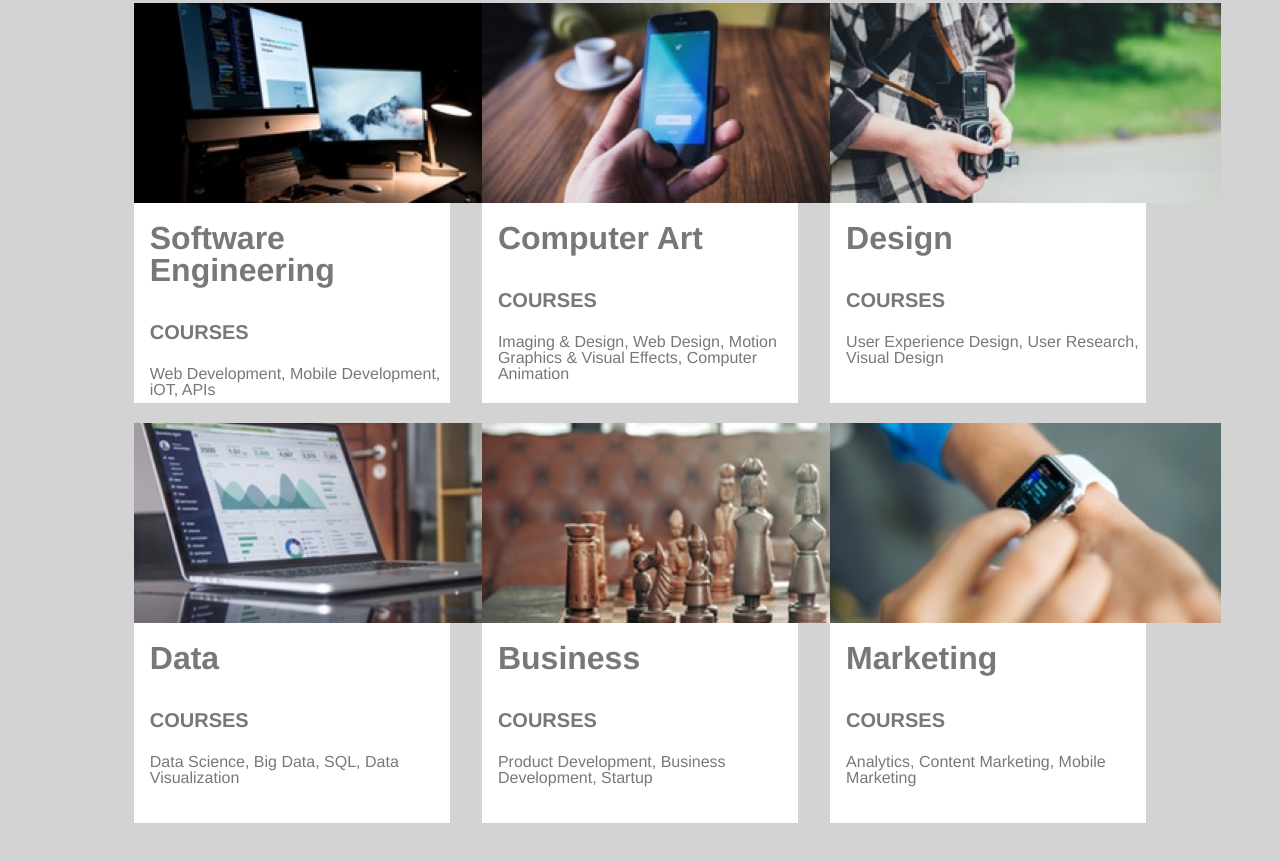
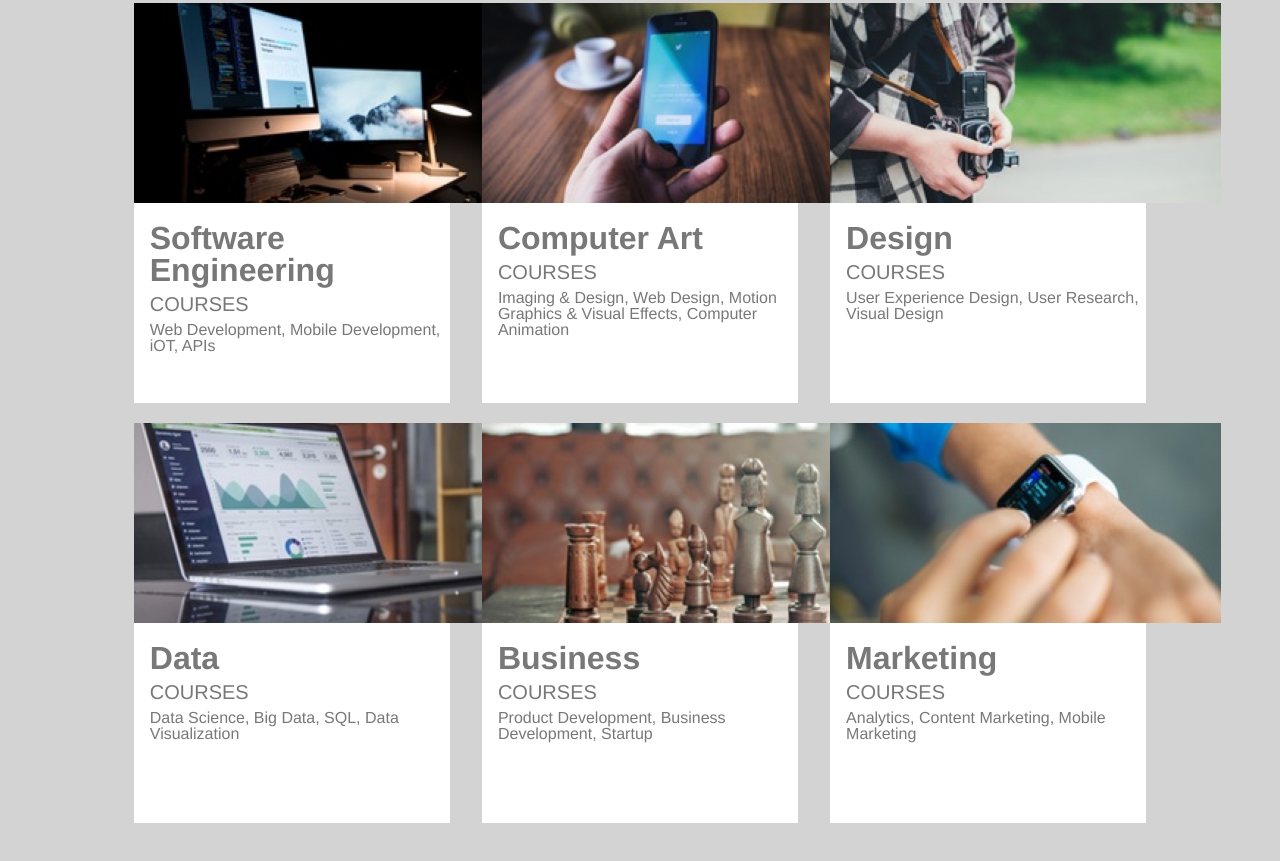
Before and after one commit to mlem567/colmaracademy, a plain HTML site: page index.html in a window 1280 px wide. Shown: the part 1666-2527 px from the top of the page. Drawn offline with Linux system fonts and the light colour scheme.

Commit message:
fix class font

```diff
--- a/resources/css/style.css
+++ b/resources/css/style.css
@@ -325,7 +325,7 @@ p{
 }
 
 .class h3{
-  margin: 16px 0px 36px 16px;
+  margin: 16px 0px 0px 16px;
   font-size: 32px;
   text-align: left;
   font-weight: bold;
@@ -336,13 +336,16 @@ p{
   margin-bottom: 24px;
   margin-left: 16px;
   font-size: 16px;
+  font-weight: lighter;
   color: #787878
 }
 
 .class h4{
   margin-left: 16px;
-  margin-bottom: 24px;
+  margin-bottom: 8px;
+  margin-top:8px;
   font-size: 20px;
+  font-weight: lighter;
   color: #787878
 }
 
```
